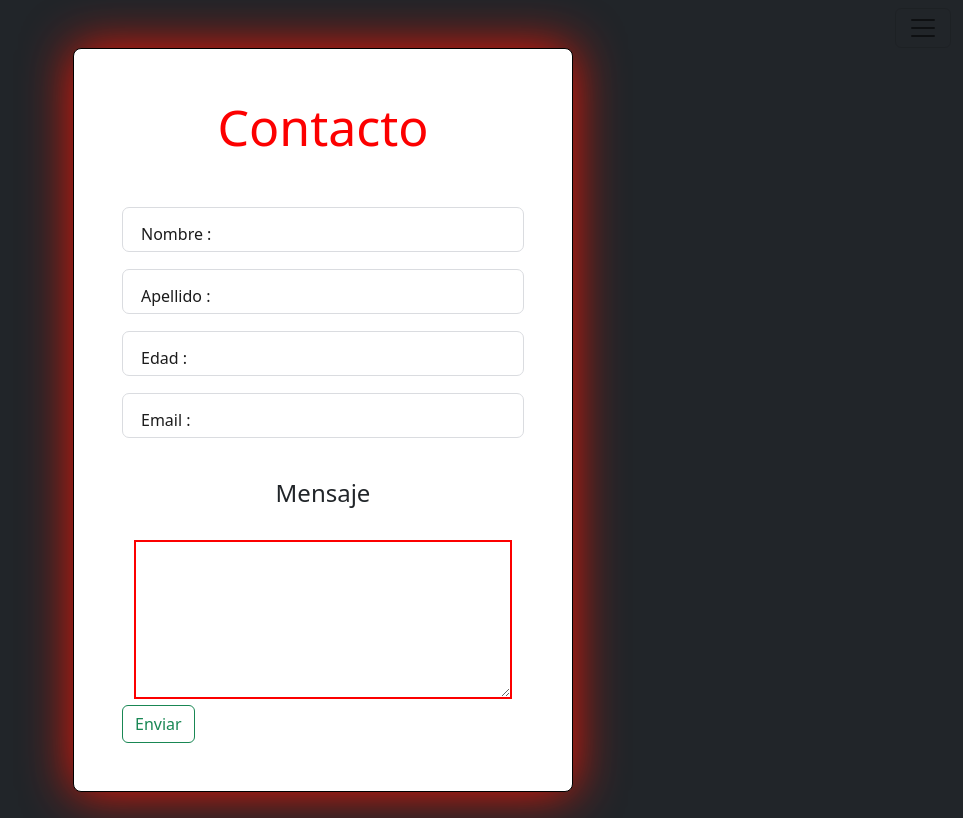
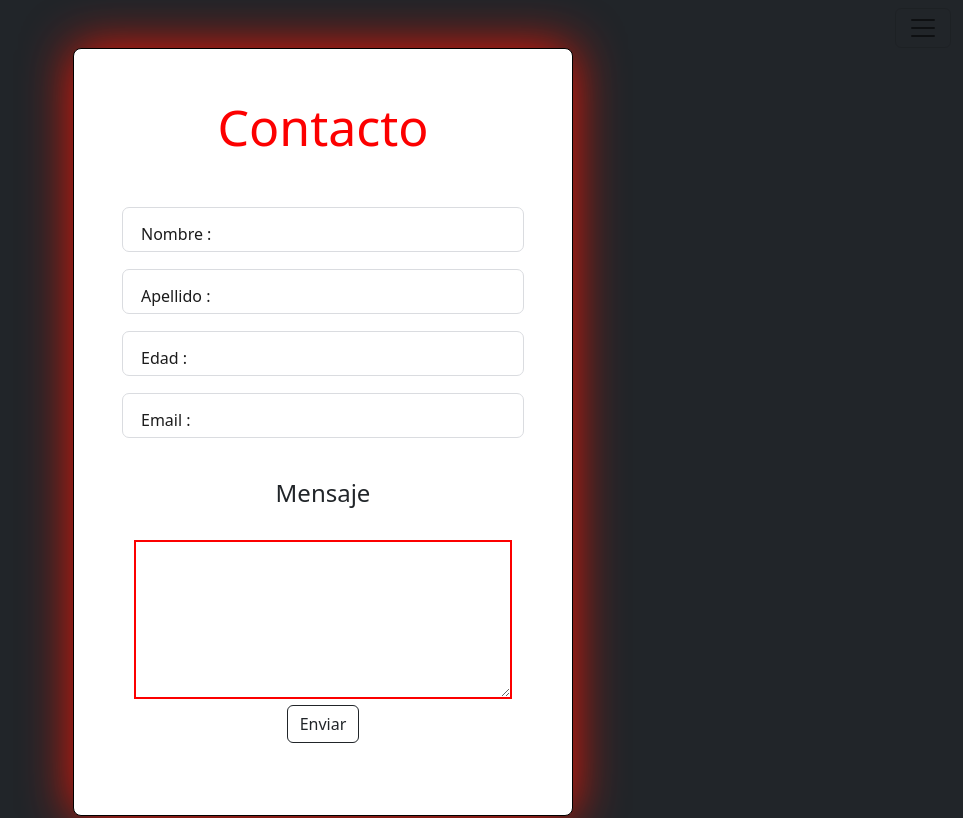
Before and after one commit to Saponka/angular-proyect, an Angular app: page /#/form in a window 1280 px wide. Shown: the top 818 px of the page, without its empty margins (317-1280 px from the left). Built offline with nearby package versions, Linux system fonts and the light colour scheme; a web font is replaced by a local one.

Commit message:
form html

```diff
--- a/src/app/form/form.component.html
+++ b/src/app/form/form.component.html
@@ -26,6 +26,6 @@
        <h4  class="text-center ">Mensaje</h4><br>
          <textarea name="text" id="" cols="20" rows="10" placeholder="Mensaje" class="textArea"></textarea><br>
         </div>
-        <button type="submit" class="btn btn-outline-success">Enviar</button><br>
+        <button type="submit" class="btn btn-outline-dark">Enviar</button><br>
     </form>
  </div>
```
